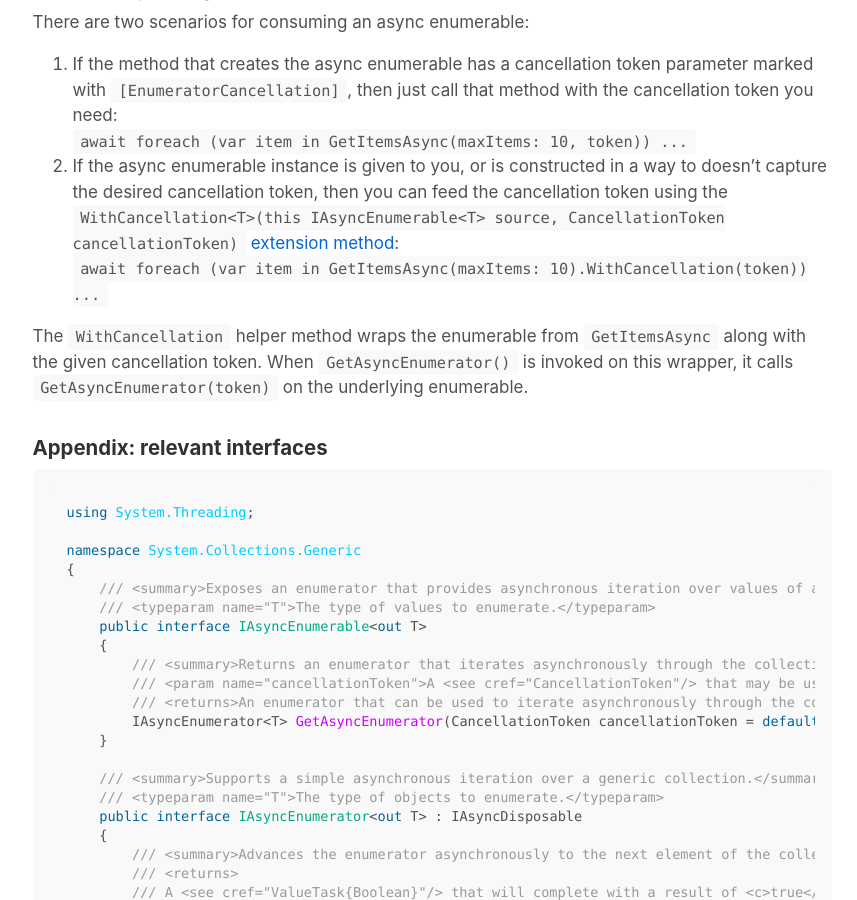
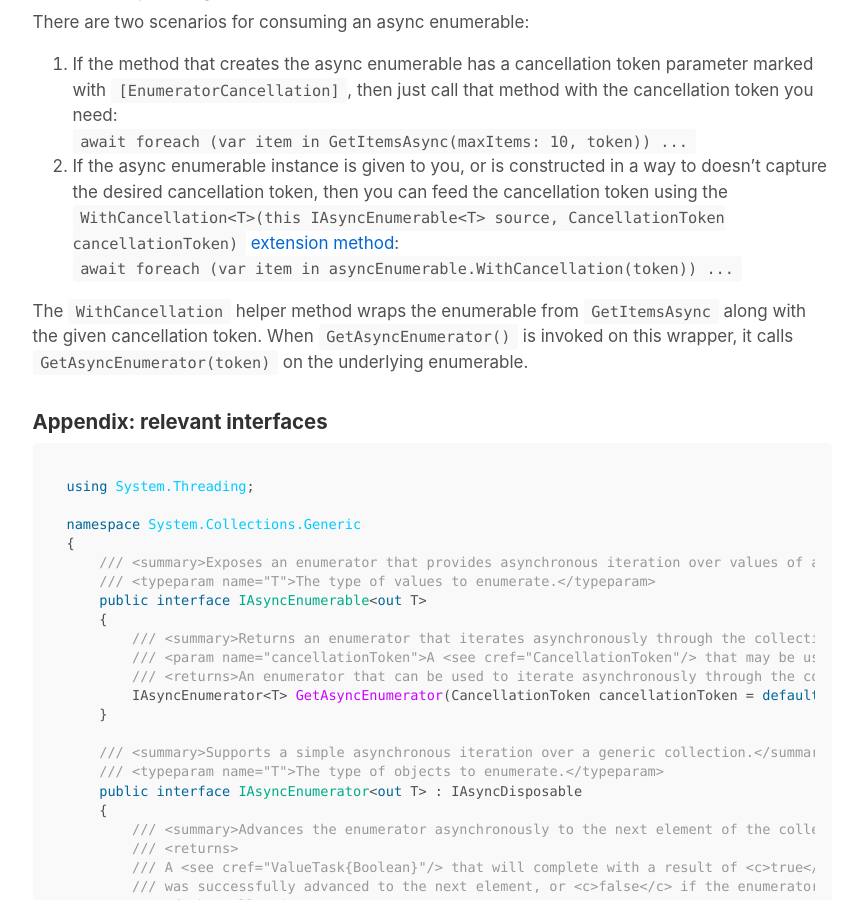
Before and after one commit to jcouv/jcouv.github.io, a Jekyll site: the page built from _posts/2019-03-08-async-enumerables-with-cancellation.md, in a window 1280 px wide and 900 px high, scrolled down 1899 px. Shown: the whole window, without its empty margins (208-1065 px from the left). Built offline with Jekyll 4.4.1, drawn with Linux system fonts in a browser that asks for light colours; comment, search, counter and statistics services are not loaded.

Commit message:
Update 2019-03-08-async-enumerables-with-cancellation.md

```diff
--- a/_posts/2019-03-08-async-enumerables-with-cancellation.md
+++ b/_posts/2019-03-08-async-enumerables-with-cancellation.md
@@ -62,7 +62,7 @@ There are two scenarios for consuming an async enumerable:
 1. If the method that creates the async enumerable has a cancellation token parameter marked with `[EnumeratorCancellation]`, then just call that method with the cancellation token you need:
     `await foreach (var item in GetItemsAsync(maxItems: 10, token)) ...`
 3. If the async enumerable instance is given to you, or is constructed in a way to doesn't capture the desired cancellation token, then you can feed the cancellation token using the  `WithCancellation<T>(this IAsyncEnumerable<T> source, CancellationToken cancellationToken)` [extension method](https://github.com/dotnet/coreclr/pull/21939):
-    `await foreach (var item in GetItemsAsync(maxItems: 10).WithCancellation(token)) ...`
+    `await foreach (var item in asyncEnumerable.WithCancellation(token)) ...`
 
 The `WithCancellation` helper method wraps the enumerable from `GetItemsAsync` along with the given cancellation token. When `GetAsyncEnumerator()` is invoked on this wrapper, it calls `GetAsyncEnumerator(token)` on the underlying enumerable.
 
```
